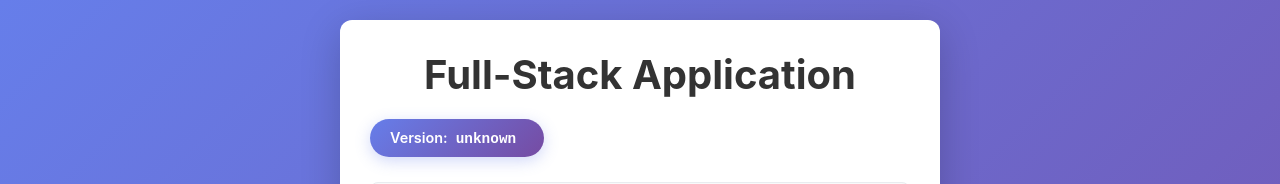
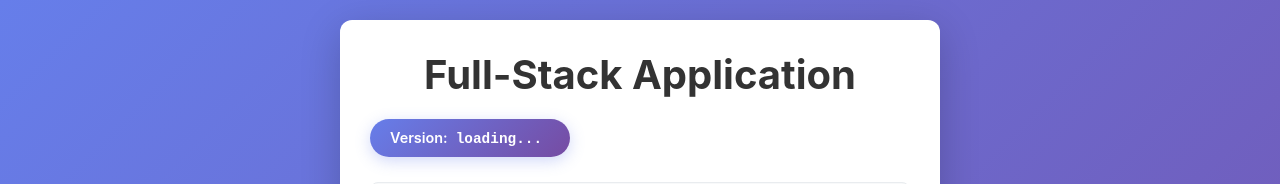
Before and after one commit to orshalit/CI, a React (Vite) app in the folder applications/test-app/frontend/: page / in a window 1280 px wide. Shown: the top 184 px of the page. Built offline with nearby package versions, Linux system fonts and the light colour scheme; no server answers.

Commit message:
Fix version display: use dev/API_VERSION fallback instead of unknown

```diff
--- a/applications/test-app/frontend/src/App.jsx
+++ b/applications/test-app/frontend/src/App.jsx
@@ -39,14 +39,15 @@ function App() {
       })
       .then((data) => {
         setVersionInfo({
-          version: data.version || 'unknown',
+          version: data.version || 'dev',
           commit: data.commit || 'unknown',
         });
         logger.debug('Version loaded from version.json', data);
       })
       .catch((err) => {
         logger.warn('Failed to load version.json, will try health check', err);
-        // Don't set to unknown yet - wait for health check
+        // Set a default while waiting for health check
+        setVersionInfo({ version: 'loading...', commit: 'unknown' });
       });
   }, []);
 
@@ -54,13 +55,13 @@ function App() {
   useEffect(() => {
     if (healthData?.version) {
       setVersionInfo((prev) => ({
-        version: healthData.version || prev.version || 'unknown',
+        version: healthData.version || prev.version || 'dev',
         commit: healthData.commit || prev.commit || 'unknown',
       }));
       logger.debug('Version updated from health check', healthData);
     } else if (healthData && !versionInfo.version) {
-      // If health check completed but no version, set to unknown
-      setVersionInfo({ version: 'unknown', commit: 'unknown' });
+      // If health check completed but no version, use dev as fallback
+      setVersionInfo({ version: 'dev', commit: 'unknown' });
     }
   }, [healthData]);
 
```
Also changed, not shown: 1 other file (tests, documents, lock files or other folders).
